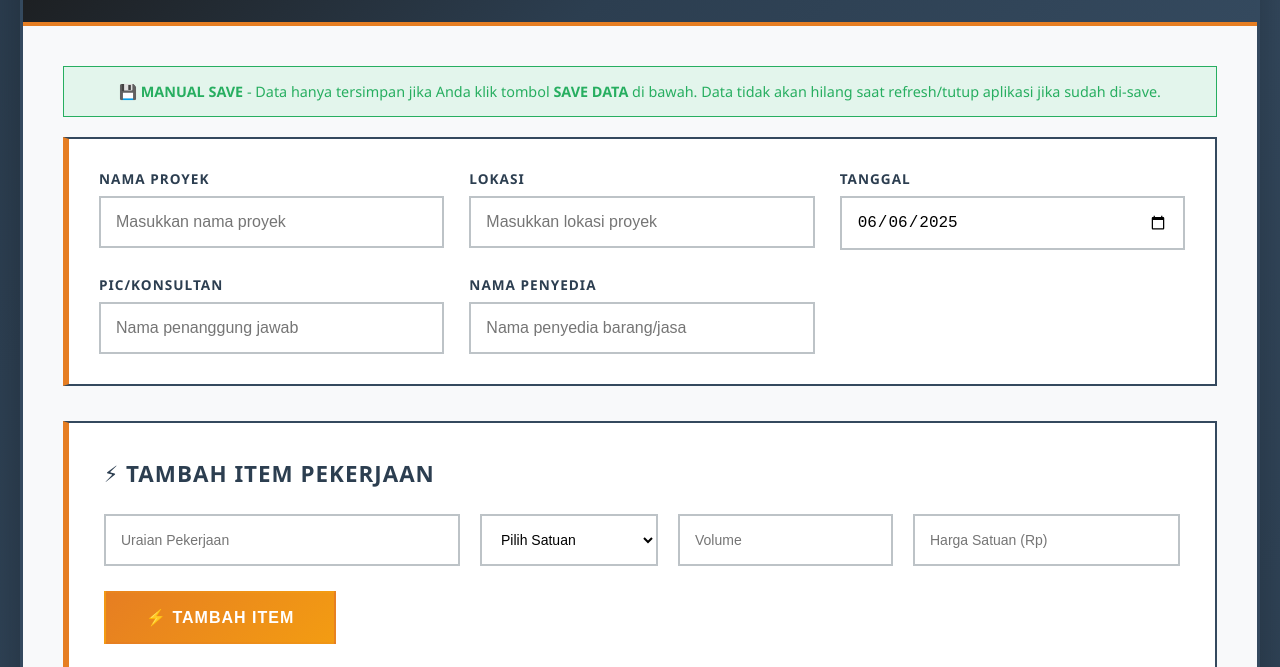
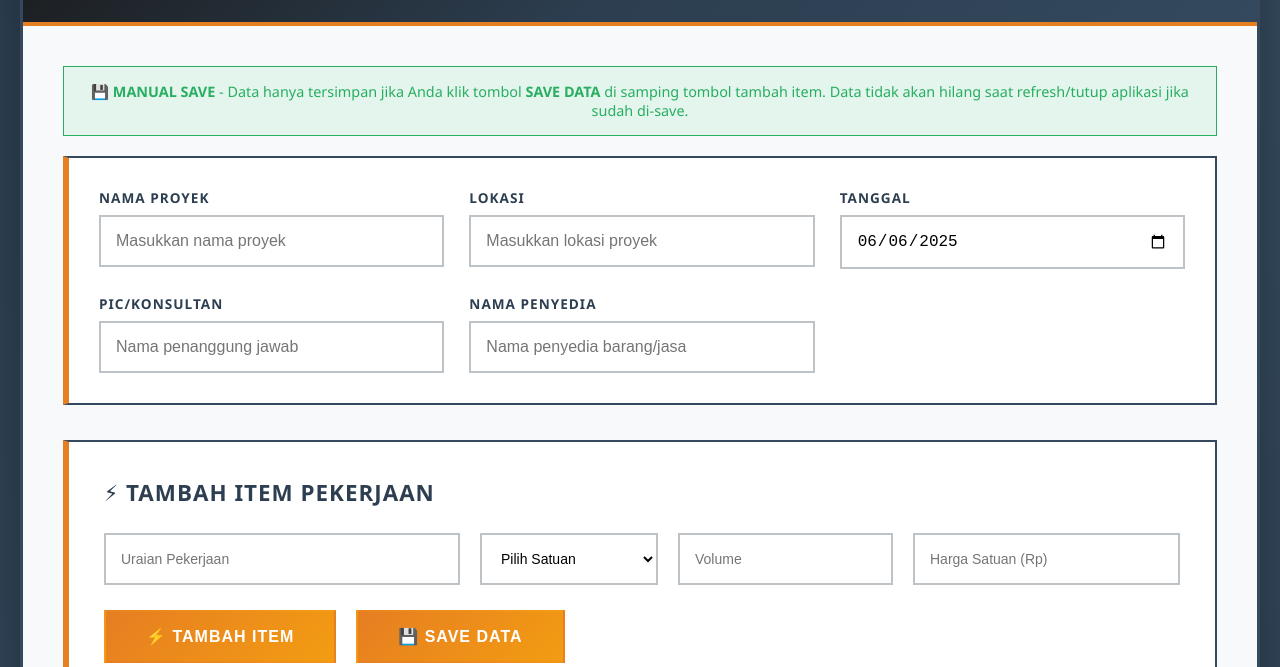
Before and after one commit to bayu2019/RABby, a plain HTML site: page index.html in a window 1280 px wide. Shown: the part 133-800 px from the top of the page. Drawn offline with Linux system fonts and the light colour scheme.

Commit message:
Update index.html

```diff
--- a/index.html
+++ b/index.html
@@ -131,7 +131,7 @@
             outline: none;
             border-color: #e67e22;
         }
-        .add-btn {
+        .add-btn, .save-btn {
             background: linear-gradient(135deg, #e67e22, #f39c12);
             color: white;
             border: none;
@@ -144,8 +144,9 @@
             text-transform: uppercase;
             letter-spacing: 1px;
             border: 2px solid transparent;
+            margin-right: 10px;
         }
-        .add-btn:hover {
+        .add-btn:hover, .save-btn:hover {
             background: linear-gradient(135deg, #d35400, #e67e22);
             transform: translateY(-2px);
             box-shadow: 0 8px 25px rgba(230, 126, 34, 0.3);
@@ -297,6 +298,15 @@
             .summary-grid { grid-template-columns: 1fr; }
             th, td { padding: 12px 8px; font-size: 12px; }
             .header-left h1 { font-size: 1.6em; }
+            .add-btn, .save-btn { width: 100%; margin-bottom: 10px; }
+        }
+        .add-save-btns {
+            display: flex;
+            gap: 10px;
+            margin-top: 10px;
+        }
+        @media (max-width: 600px) {
+            .add-save-btns { flex-direction: column; }
         }
     </style>
 </head>
@@ -318,7 +328,7 @@
 
         <div class="content">
             <div class="auto-save-info">
-                <strong>💾 MANUAL SAVE</strong> - Data hanya tersimpan jika Anda klik tombol <b>SAVE DATA</b> di bawah. Data tidak akan hilang saat refresh/tutup aplikasi jika sudah di-save.
+                <strong>💾 MANUAL SAVE</strong> - Data hanya tersimpan jika Anda klik tombol <b>SAVE DATA</b> di samping tombol tambah item. Data tidak akan hilang saat refresh/tutup aplikasi jika sudah di-save.
             </div>
 
             <!-- Project Information -->
@@ -367,7 +377,10 @@
                     <input type="number" id="itemVolume" placeholder="Volume" step="0.01">
                     <input type="number" id="itemPrice" placeholder="Harga Satuan (Rp)" step="0.01">
                 </div>
-                <button class="add-btn" onclick="addItem()">⚡ Tambah Item</button>
+                <div class="add-save-btns">
+                    <button class="add-btn" onclick="addItem()">⚡ Tambah Item</button>
+                    <button class="save-btn" onclick="saveToStorage()">💾 Save Data</button>
+                </div>
             </div>
 
             <!-- RAB Table -->
@@ -431,7 +444,6 @@
                 <button class="export-btn" onclick="exportToCSV()">📄 Export CSV</button>
                 <button class="export-btn" onclick="printRAB()">🖨️ Print RAB</button>
                 <button class="export-btn" onclick="clearAllData()">🗑️ Clear Data</button>
-                <button class="export-btn" onclick="saveToStorage()">💾 Save Data</button>
             </div>
         </div>
     </div>
```
